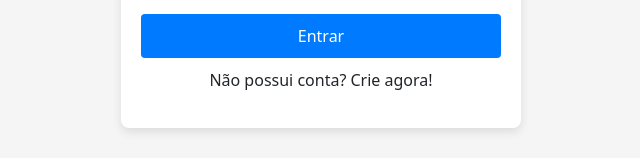
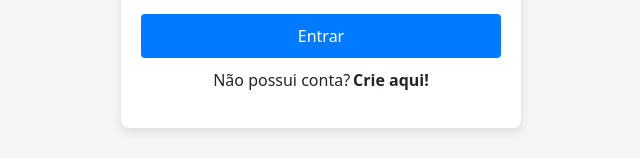
Before and after one commit to LucasGouveaa/poke-dex-react, a React (Create React App) app: page /login in a window 1280 px wide. Shown: the part 456-614 px from the top of the page, without its empty margins (319-959 px from the left). Built offline with nearby package versions, Linux system fonts and the light colour scheme.

Commit message:
Correção layout

```diff
--- a/src/Pages/Login/Login.tsx
+++ b/src/Pages/Login/Login.tsx
@@ -91,7 +91,7 @@ const Login: React.FC = () => {
 
                 <button disabled={mutateLogin.isLoading} type="submit" className={styles.loginButton}>Entrar</button>
 
-                <p onClick={() => navigate('/register')}>Não possui conta? Crie agora!</p>
+                <span>Não possui conta? <p onClick={() => navigate('/register')}>Crie aqui!</p></span>
             </form>
         </div>
     );
--- a/src/Pages/Login/styles.module.scss
+++ b/src/Pages/Login/styles.module.scss
@@ -65,11 +65,18 @@ h1 {
   }
 }
 
-p{
+span {
+  display: flex;
+  justify-content: center;
+  gap: 3px;
   margin-top: 10px;
 
-  &:hover{
-    cursor: pointer;
-    color: #0056b3;
+  p {
+    font-weight: 600;
+
+    &:hover {
+      cursor: pointer;
+      color: #0056b3;
+    }
   }
 }
--- a/src/Pages/Register/Register.tsx
+++ b/src/Pages/Register/Register.tsx
@@ -37,6 +37,10 @@ const Register: React.FC = () => {
         }
         if (params.password.trim() !== confirmPassword.trim()) {
             toast.error('As senhas não coincidem.');
+            return;
+        }
+        if (params.password.trim().length < 6){
+            toast.error('A senha deve conter no mínimo 6 caracteres.');
             return;
         }
 
@@ -127,7 +131,7 @@ const Register: React.FC = () => {
                     Registrar
                 </button>
 
-                <p onClick={() => navigate('/login')}>Já possui conta? Entre agora!</p>
+                <span>Já possui conta? <p onClick={() => navigate('/login')}>Entre agora!</p></span>
             </form>
         </div>
     );
--- a/src/Pages/Register/styles.module.scss
+++ b/src/Pages/Register/styles.module.scss
@@ -65,11 +65,18 @@ h1 {
   }
 }
 
-p{
+span {
+  display: flex;
+  justify-content: center;
+  gap: 3px;
   margin-top: 10px;
 
-  &:hover{
-    cursor: pointer;
-    color: #0056b3;
+  p {
+    font-weight: 600;
+
+    &:hover {
+      cursor: pointer;
+      color: #0056b3;
+    }
   }
 }
```
